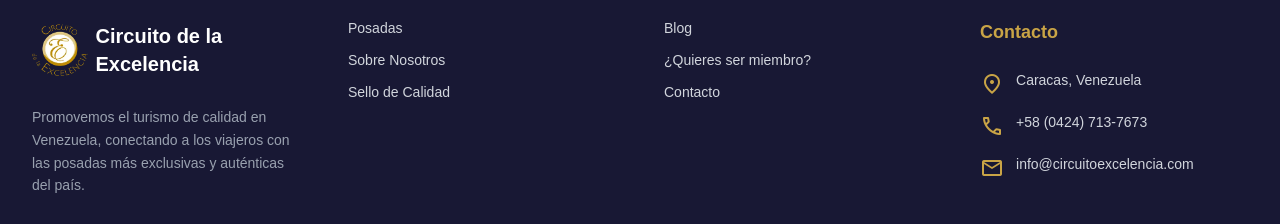
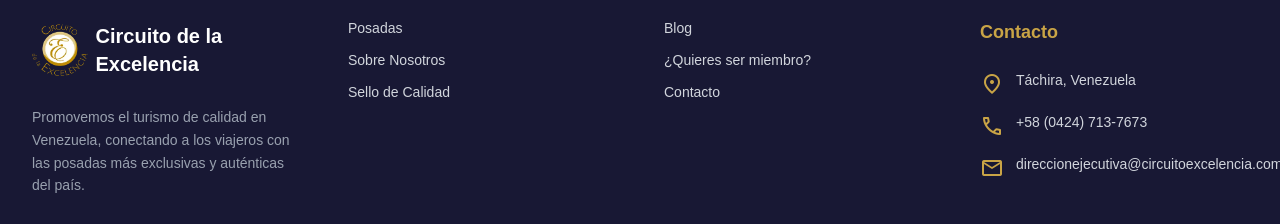
Before and after one commit to gustallafermrd/circuitonew, a Next.js app: page /en/quienes-somos in a window 1280 px wide. Shown: the part 4200-4424 px from the top of the page. Built offline with nearby package versions, Linux system fonts and the light colour scheme.

Commit message:
contacto

```diff
--- a/src/app/components/footer.tsx
+++ b/src/app/components/footer.tsx
@@ -48,7 +48,7 @@ export default function Footer({ lang = 'es' }: { lang?: string }) {
             <ul className="space-y-4 text-sm text-gray-300">
               <li className="flex items-start gap-3">
                 <span className="material-symbols-outlined text-secondary text-lg mt-0.5">location_on</span>
-                <span>Caracas, Venezuela</span>
+                <span>Táchira, Venezuela</span>
               </li>
               <li className="flex items-start gap-3">
                 <span className="material-symbols-outlined text-secondary text-lg mt-0.5">call</span>
@@ -56,7 +56,7 @@ export default function Footer({ lang = 'es' }: { lang?: string }) {
               </li>
               <li className="flex items-start gap-3">
                 <span className="material-symbols-outlined text-secondary text-lg mt-0.5">mail</span>
-                <span>info@circuitoexcelencia.com</span>
+                <span>direccionejecutiva@circuitoexcelencia.com</span>
               </li>
             </ul>
           </div>
--- a/src/dictionaries/en.json
+++ b/src/dictionaries/en.json
@@ -104,12 +104,12 @@
     "info": {
       "title": "Contact Information",
       "addressLabel": "Main Address",
-      "address": "Av. Principal de Las Mercedes, Caracas, Venezuela.",
+      "address": "Táchira - Venezuela.",
       "phoneLabel": "Phones",
       "phone": "+58 212 999 9999",
       "phoneSecondary": "+58 414 123 4567 (WhatsApp)",
       "emailLabel": "Email Address",
-      "email": "info@circuitodelaexcelencia.com",
+      "email": "direccionejecutiva@circuitodelaexcelencia.com",
       "followUs": "Follow us on social media:"
     },
     "faq": {
```
